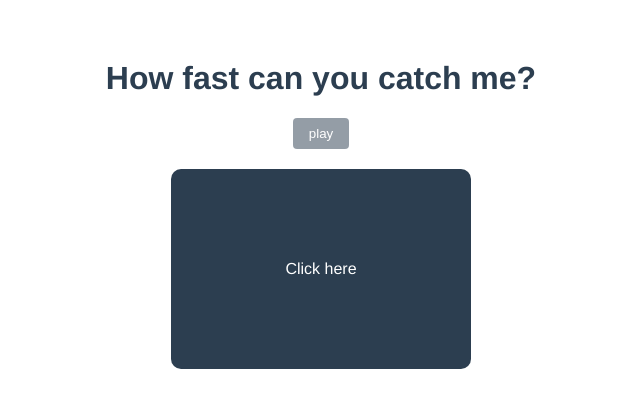
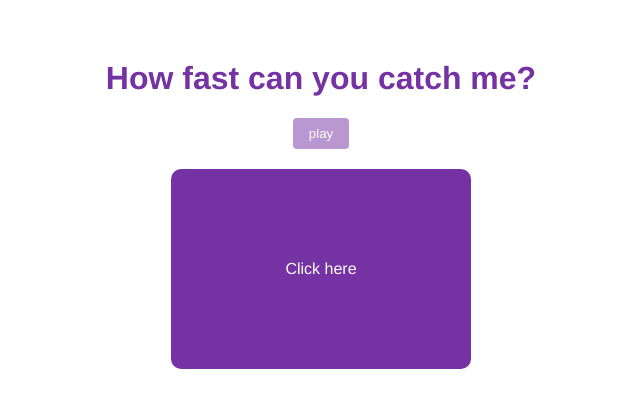
Before and after one commit to Sh1nAh/Reaction_timer, a Vue app: page / in a window 1280 px wide. Both pictures are taken after a click on the button "play". Shown: the top 408 px of the page, without its empty margins (319-959 px from the left). Built offline with nearby package versions, Linux system fonts and the light colour scheme.

Commit message:
favicon changed

```diff
--- a/src/App.vue
+++ b/src/App.vue
@@ -48,11 +48,11 @@ export default {
   -webkit-font-smoothing: antialiased;
   -moz-osx-font-smoothing: grayscale;
   text-align: center;
-  color: #2c3e50;
+  color: #7532a2;
   margin-top: 60px;
 }
 button {
-  background: #2c3e50;
+  background: #7532a2;
   color: #fff;
   border: none;
   padding: 8px 16px;
--- a/src/components/Block.vue
+++ b/src/components/Block.vue
@@ -42,7 +42,7 @@ export default {
 
 <style>
     .block {
-        background-color: #2c3e50;
+        background-color: #7532a2;
         color: #fff;
         width: 300px;
         height: 200px;
--- a/src/components/Result.vue
+++ b/src/components/Result.vue
@@ -24,6 +24,6 @@ export default {
     .result {
         font-size: 16px;
         font-weight: bold;
-        color: #2c3e50;
+        color: #7532a2;
     }
 </style>
```
Also changed, not shown: 1 other file (tests, documents, lock files or other folders).
